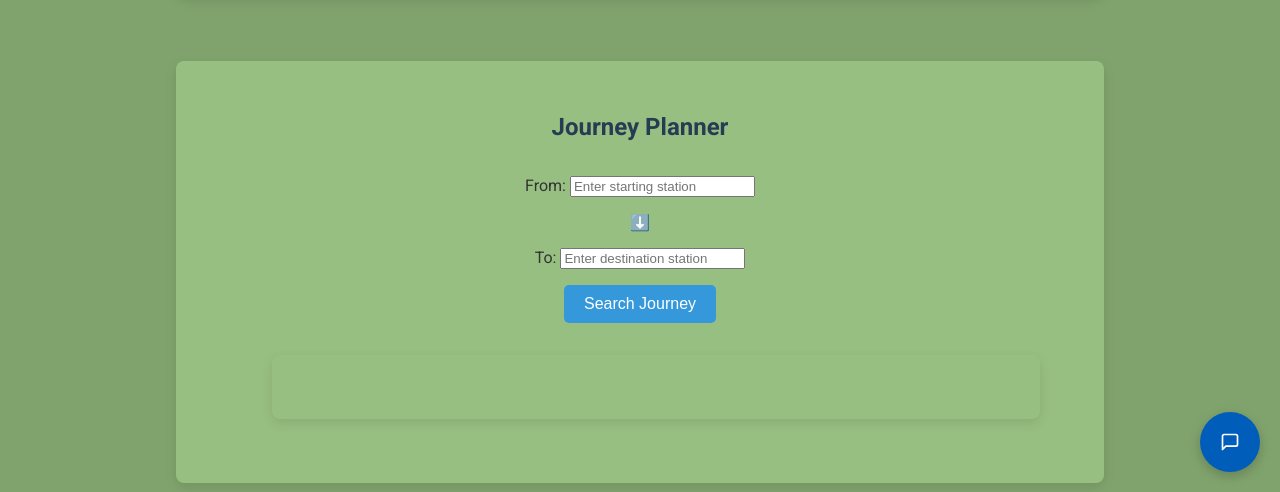
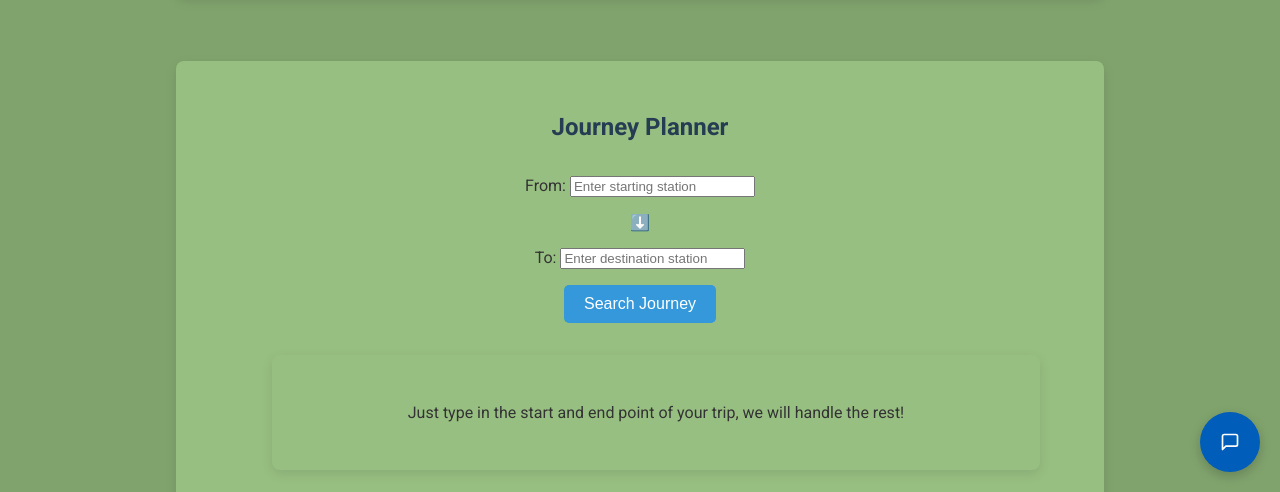
Before and after one commit to fac-32/pro0930-verbose-train, a website: page frontend/public/index.html in a window 1280 px wide. Shown: the part 308-800 px from the top of the page. Drawn offline with Linux system fonts and the light colour scheme.

Commit message:
Merge branch main into feat/chatbot-ui

```diff
--- a/frontend/public/index.html
+++ b/frontend/public/index.html
@@ -55,7 +55,11 @@
 
         <!-- Results containers -->
         <div class="container">
-            <iframe id="tube-frame" src="tube.html" style="display: none; width: 100%; height: 800px; border: none;"></iframe>
+            <div class="display-placeholder" id="intro-placeholder">
+                <p>Just type in the start and end point of your trip, we will handle the rest!</p>
+            </div>
+            <div class="display-box" id="tfl-display"></div>
+            <div class="display-box" id="open-ai-display"></div>
         </div>
     </div>
 
```
